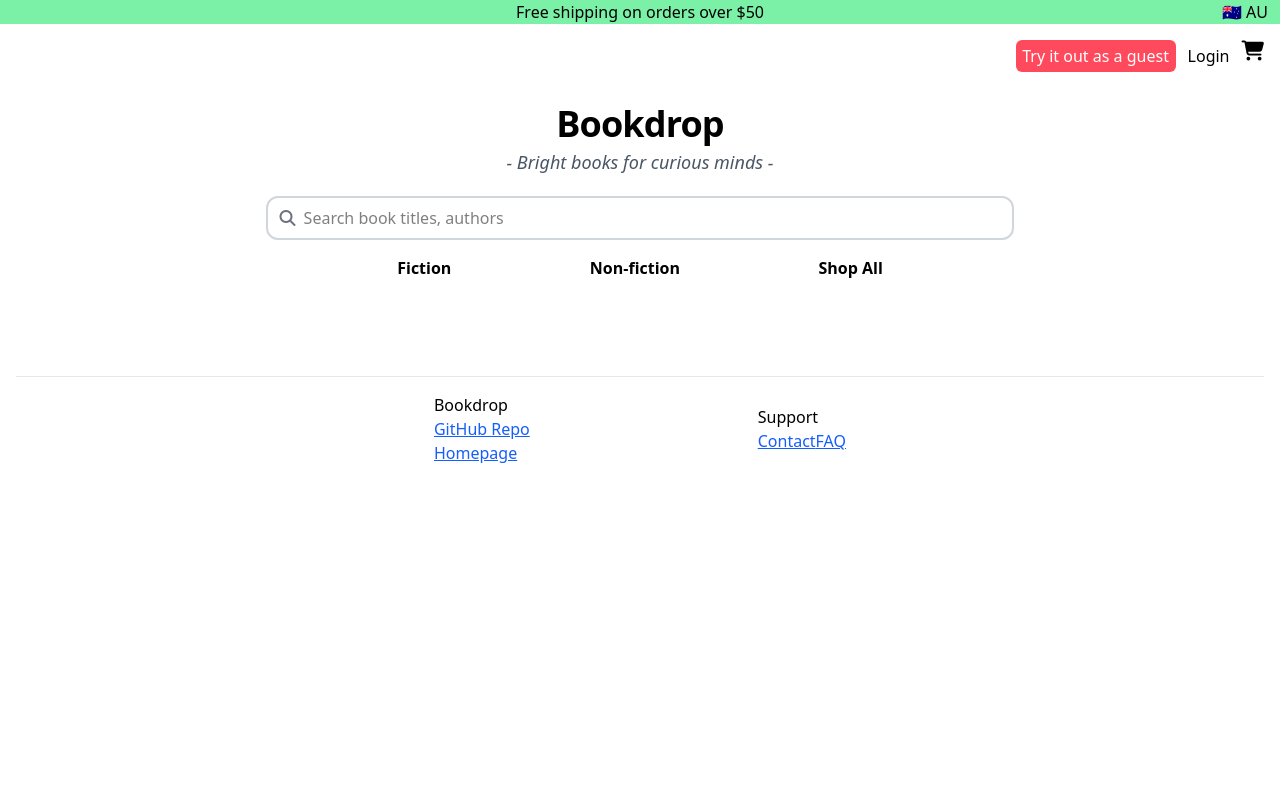
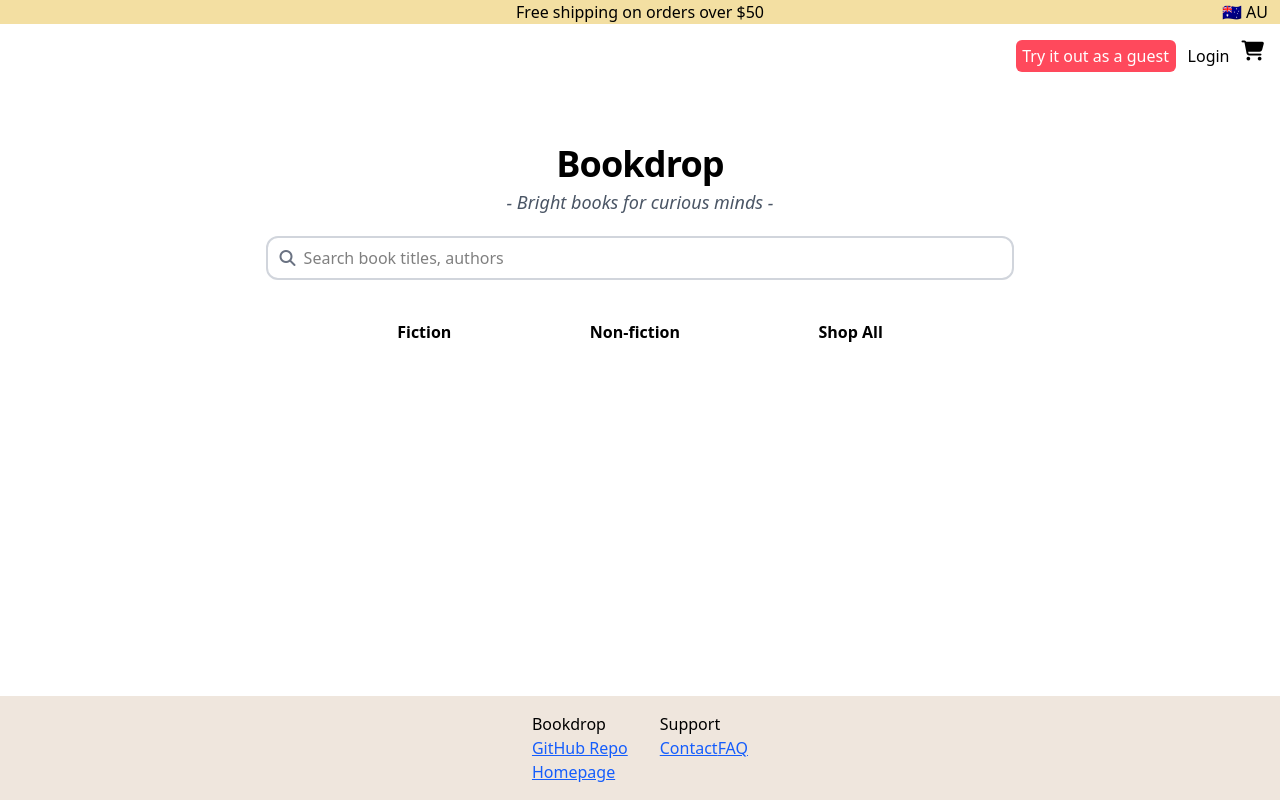
Before and after one commit to Jennifer-JY/bookstore, a Next.js app: page / in a window 1280 px wide. Built offline with nearby package versions, Linux system fonts and the light colour scheme; no server answers.

Commit message:
Change background color and spacing for some components.

```diff
--- a/app/layout.tsx
+++ b/app/layout.tsx
@@ -24,10 +24,10 @@ export default async function RootLayout({
           href="https://cdnjs.cloudflare.com/ajax/libs/font-awesome/6.5.0/css/all.min.css"
         />
       </head>
-      <body>
+      <body className="min-h-screen flex flex-col">
         <CartContextProvider session={session}>
           <header>
-            <div className="bg-green-300 relative notification-banner">
+            <div className="bg-[#F3DFA2] relative notification-banner">
               <span className="text-left sm:block sm:text-center font-medium">
                 Free shipping on orders over $50
               </span>
@@ -39,11 +39,10 @@ export default async function RootLayout({
             <TopBar />
           </header>
 
-          {children}
+          <main className="flex-grow pt-10">{children}</main>
         </CartContextProvider>
 
-        <hr className="ml-4 mr-4 mb-4 border-t border-gray-200"></hr>
-        <footer className="mx-auto flex flex-col w-1/2 items-center sm:flex-row sm:justify-around">
+        <footer className="bg-[#EFE6DD] mx-auto flex flex-col w-full items-center sm:flex-row sm:justify-center sm:items-start gap-8 p-4">
           <section>
             <h2 className="font-medium">Bookdrop</h2>
             <div className="flex flex-col">
--- a/app/page.tsx
+++ b/app/page.tsx
@@ -18,7 +18,7 @@ export default function Home() {
         <Search />
       </Suspense>
 
-      <nav className="w-1/2 mt-4 flex flex-col sm:justify-around sm:flex-row">
+      <nav className="w-1/2 mt-10 flex flex-col sm:justify-around sm:flex-row">
         <Link
           href={"/books?query=fiction"}
           className="mx-auto hover:underline font-semibold"
--- a/components/books/NavLinks.tsx
+++ b/components/books/NavLinks.tsx
@@ -1,4 +1,10 @@
+import { Rubik } from "next/font/google";
 import Link from "next/link";
+
+const rubik = Rubik({
+  weight: "400",
+  subsets: ["latin"],
+});
 
 export default function NavLinks() {
   const links = [
@@ -7,10 +13,14 @@ export default function NavLinks() {
     { name: "Non-fiction", href: "/books?query=non-fiction" },
   ];
   return (
-    <div className="flex flex-row justify-between w-full lg:flex-col">
+    <div className="flex flex-row gap-5 justify-between w-full lg:flex-col">
       {links.map((l) => {
         return (
-          <Link className="hover:underline block" key={l.name} href={l.href}>
+          <Link
+            className={`hover:underline block ${rubik.className}`}
+            key={l.name}
+            href={l.href}
+          >
             {l.name}
           </Link>
         );
--- a/components/books/Results.tsx
+++ b/components/books/Results.tsx
@@ -25,8 +25,8 @@ export default async function Result({
   const pages = Math.ceil(totalNumItems / PAGE_SIZE);
 
   return (
-    <div>
-      <h2 className="text-2xl mb-2">
+    <div className="p-5">
+      <h2 className="text-2xl mb-5">
         Results: {`${totalNumItems} items found`}
       </h2>
       <div className="grid grid-cols-2 sm:grid-cols-3 md:grid-cols-4 lg:grid-cols-5 gap-6">
```
